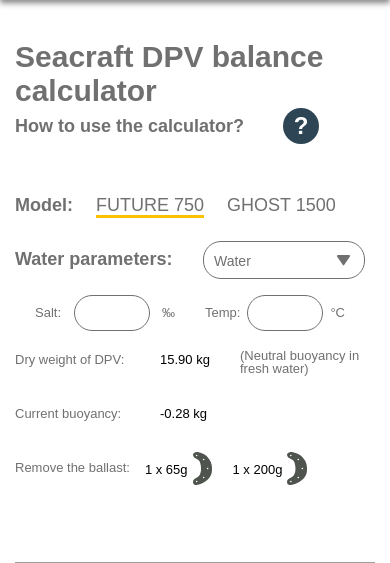
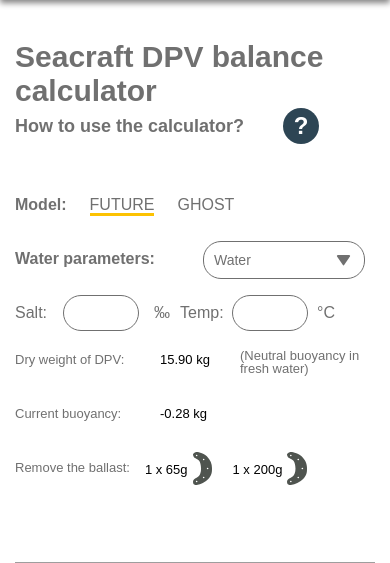
Before and after one commit to LoundGY/loundgy.github.io, a PHP site: page / in a window 390 px wide. Shown: the part 81-644 px from the top of the page. Run offline with PHP 8.4, Linux system fonts and the light colour scheme; grey boxes are pictures that could not be loaded.

Commit message:
fix adaptive

```diff
--- a/css/style.css
+++ b/css/style.css
@@ -251,6 +251,12 @@
   border-bottom: 3px solid #fcc202;
 }
 
+@media (max-width: 705px) {
+  .mainBlock__parameters .model {
+    font-size: 16px;
+  }
+}
+
 .mainBlock__parameters .waterParam {
   width: 433px;
   display: -webkit-box;
@@ -268,6 +274,7 @@
 @media (max-width: 705px) {
   .mainBlock__parameters .waterParam {
     width: 350px;
+    font-size: 16px;
   }
 }
 
@@ -284,9 +291,7 @@
 
 @media (max-width: 705px) {
   .mainBlock__parameters .params {
-    width: 310px;
-    margin-left: auto;
-    margin-right: auto;
+    width: 320px;
   }
 }
 
@@ -321,7 +326,7 @@
 
 @media (max-width: 705px) {
   .mainBlock__parameters .waterParameters {
-    width: 140px;
+    width: 155px;
   }
 }
 
@@ -422,6 +427,12 @@
   }
 }
 
+@media (max-width: 705px) {
+  .mainBlock__parameters .right {
+    font-size: 13px;
+  }
+}
+
 @media (max-width: 1320px) {
   .mainBlock__parameters {
     -ms-flex-wrap: wrap;
@@ -431,7 +442,7 @@
 
 @media (max-width: 705px) {
   .mainBlock__parameters {
-    font-size: 13px;
+    font-size: 16px;
   }
 }
 
--- a/css/style.scss
+++ b/css/style.scss
@@ -179,6 +179,9 @@
                 font-weight: 500;
                 border-bottom: 3px solid #fcc202;
             }
+            @media (max-width: 705px) {
+                font-size: 16px;
+            }
         }
         .waterParam {
             width: 433px;
@@ -190,6 +193,7 @@
             font-size: 18px;
             @media (max-width: 705px) {
                 width: 350px;
+                font-size: 16px;
             }
         }
         .params {
@@ -198,9 +202,7 @@
             display: flex;
             justify-content: space-between;
             @media (max-width: 705px) {
-                width: 310px;
-                margin-left: auto;
-                margin-right: auto;
+                width: 320px;
             }
         }
         .waterParameters {
@@ -225,7 +227,7 @@
                 font-family: "Montserrat", Sans-serif;
             }
             @media (max-width: 705px) {
-                width: 140px;
+                width: 155px;
             }
         }
         .right {
@@ -293,13 +295,16 @@
                     left: 15px;
                 }
             }
+            @media (max-width: 705px) {
+                font-size: 13px;
+            }
         }
         margin-bottom: 83px;
         @media (max-width: 1320px) {
             flex-wrap: wrap;
         }
         @media (max-width: 705px) {
-            font-size: 13px;
+            font-size: 16px;
         }
     }
     &__scooter {
--- a/data/models.json
+++ b/data/models.json
@@ -1,14 +1,14 @@
 [
   {
-    "nameEN": "FUTURE 750",
-    "namePL": "FUTURE 750",
+    "nameEN": "FUTURE",
+    "namePL": "FUTURE",
     "img": "../../assets/images/",
     "weight": "Dog",
     "accessories": [1,2,4,5,6,7,8,10,11,12,13,14,15]
   },
   {
-    "nameEN": "GHOST 1500",
-    "namePL": "GHOST 1500",
+    "nameEN": "GHOST",
+    "namePL": "GHOST",
     "img": "../../assets/images/",
     "weight": "Dog",
     "accessories": [1,3,4,5,10,11,12,13,14,15]
```
Also changed, not shown: 1 other file.
